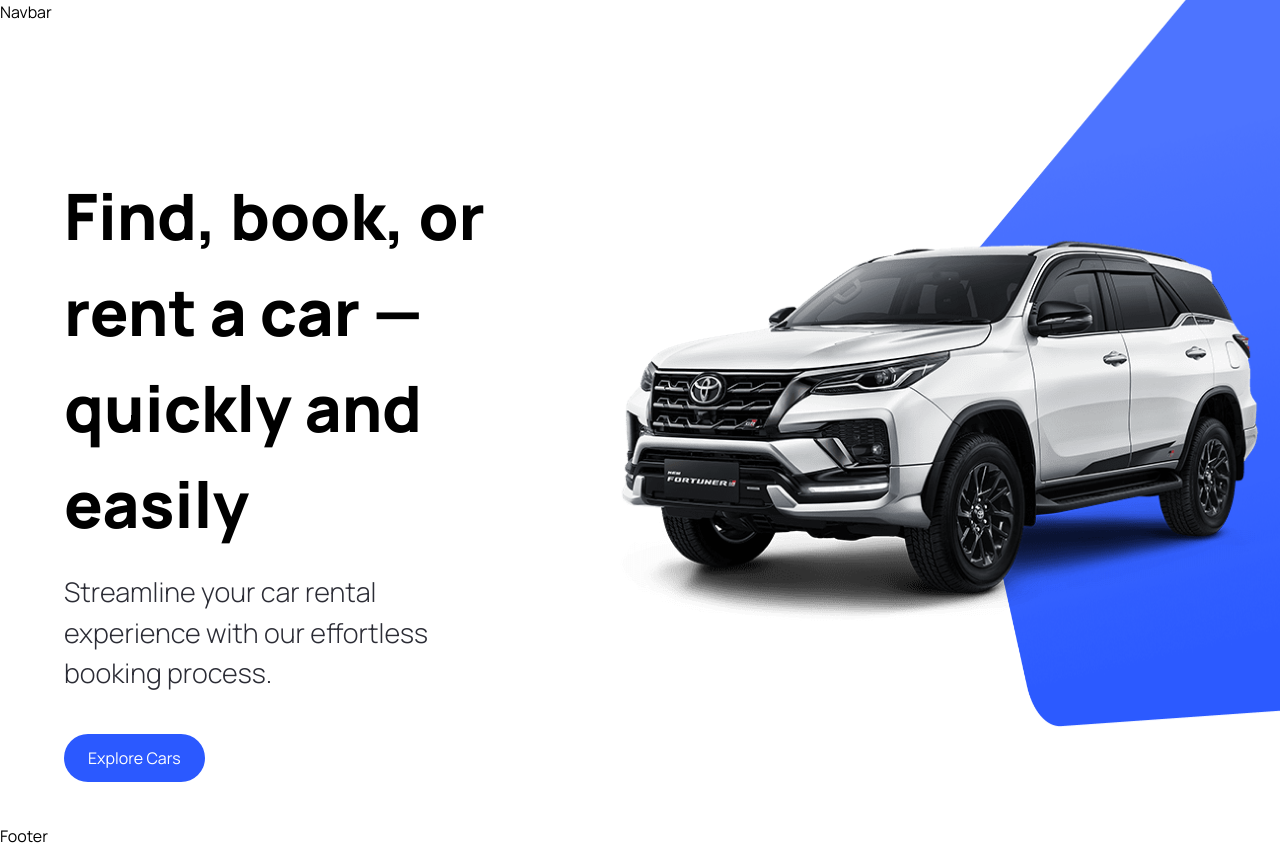
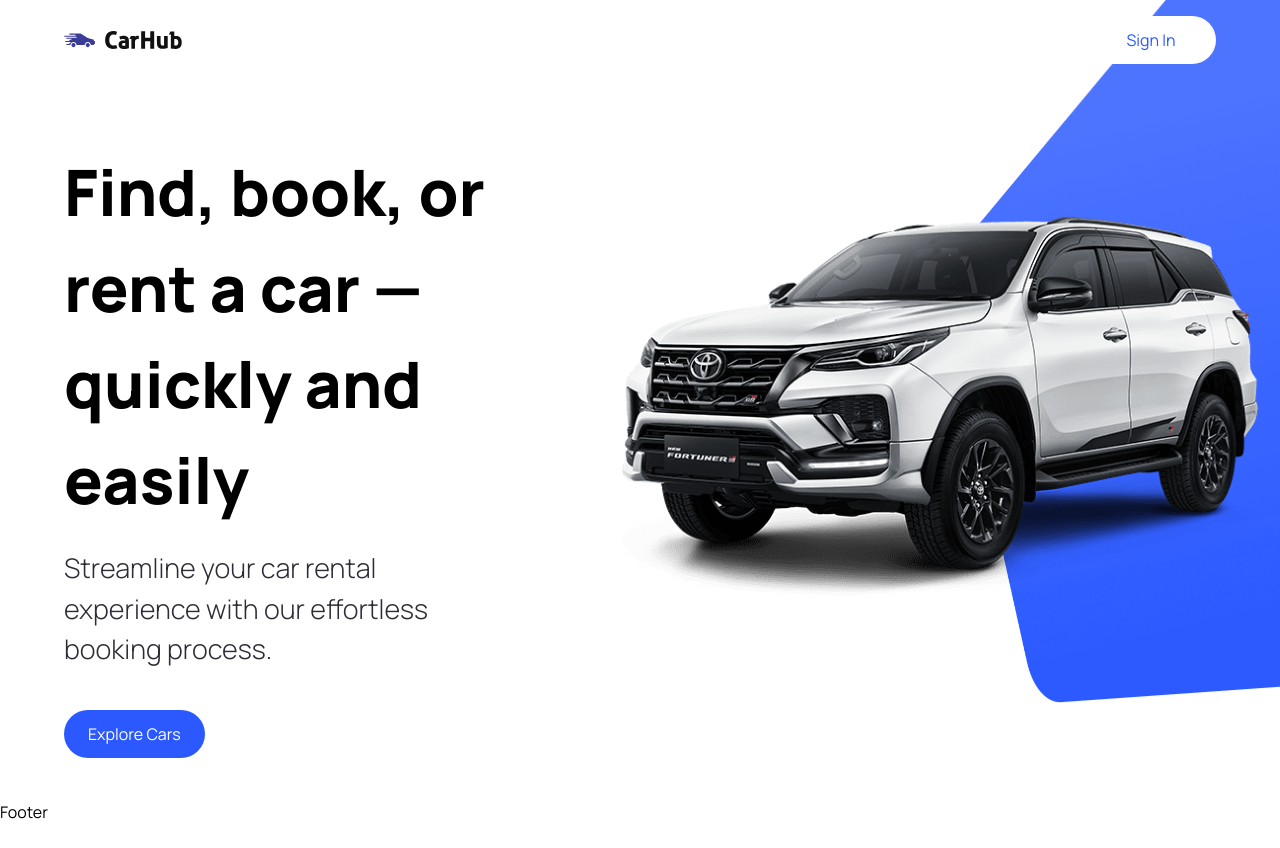
Before and after one commit to Gruntmaster/car-rentpay-showplatform, a Next.js app: page / in a window 1280 px wide. Shown: the top 848 px of the page. After the commit the page ends 824 px from the top, so only its background shows below. Built offline with nearby package versions, Linux system fonts and the light colour scheme.

Commit message:
Button and Navbar

```diff
--- a/components/CustomButton.tsx
+++ b/components/CustomButton.tsx
@@ -7,11 +7,12 @@
   title,
   containerStyles,
   handleClick,
+  btnType,
 }: CustomButtonProps) => {
   return (
     <button
       disabled={false}
-      type={"button"}
+      type={btnType || "button"}
       className={`custom-btn ${containerStyles}`}
       onClick={handleClick}
     >
--- a/components/Navbar.tsx
+++ b/components/Navbar.tsx
@@ -1,7 +1,34 @@
-import React from "react";
+import Link from "next/link";
+import Image from "next/image";
+
+import CustomButton from "./CustomButton";
 
 const Navbar = () => {
-  return <div>Navbar</div>;
+  return (
+    <header className="w-full absolute z-10">
+      <nav
+        className="max-w-[1440px] mx-auto flex
+      justify-between items-center
+      sm:px-16 px-6 py-4"
+      >
+        <Link href="/" className="flex justify-center items-center">
+          <Image
+            src={"/logo.svg"}
+            alt="Car Hub Logo"
+            width={118}
+            height={18}
+            className="object-contain"
+          />
+        </Link>
+        <CustomButton
+          title="Sign In"
+          btnType="button"
+          containerStyles="text-primary-blue
+          rounded-full bg-white min-w-[130px]"
+        />
+      </nav>
+    </header>
+  );
 };
 
 export default Navbar;
--- a/types/index.ts
+++ b/types/index.ts
@@ -4,4 +4,5 @@
   title: string;
   containerStyles?: string;
   handleClick?: MouseEventHandler<HTMLButtonElement>;
+  btnType?: "button" | "submit";
 }
```
